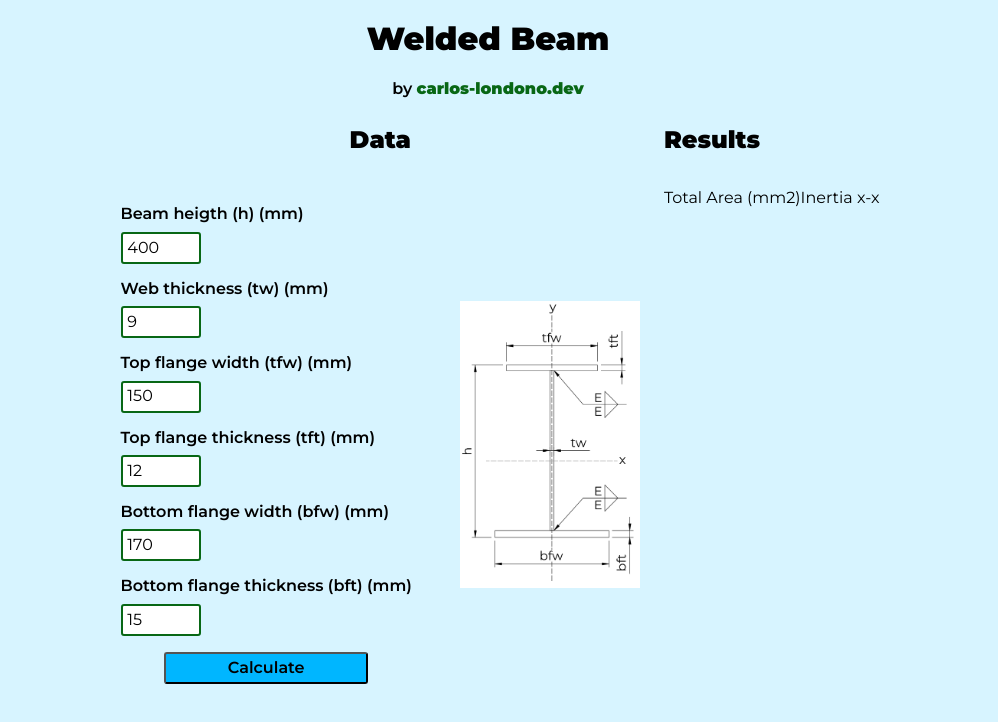
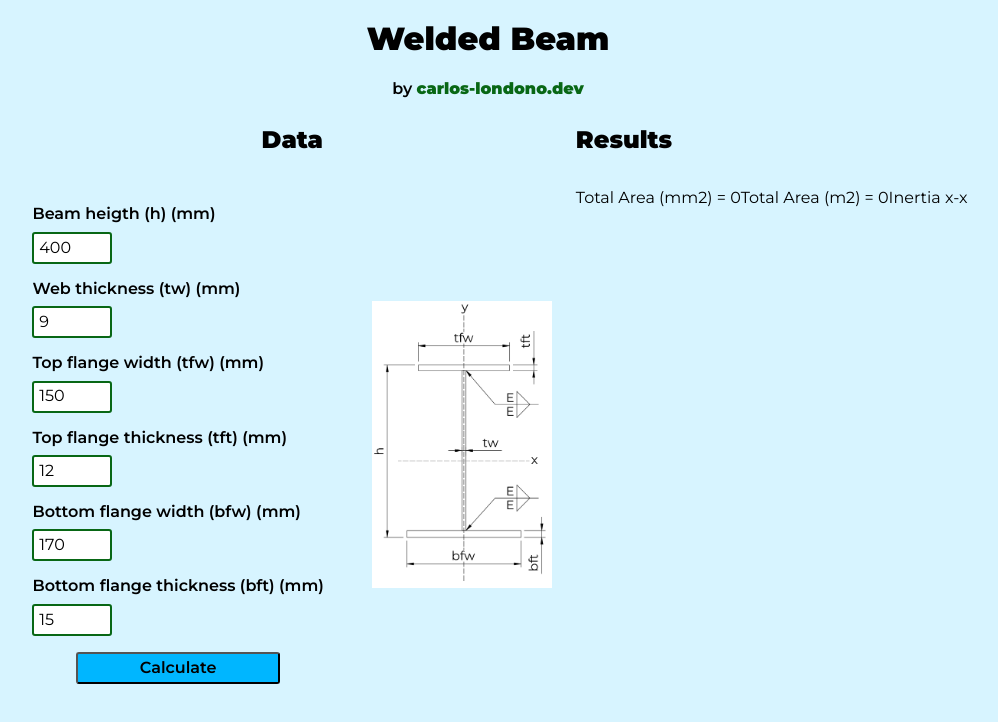
Before and after one commit to ClondonoM/react-css-welded-beam, a React (Vite) app: page / in a window 1280 px wide. Shown: the top 722 px of the page, without its empty margins (152-1150 px from the left). Built offline with nearby package versions, Linux system fonts and the light colour scheme.

Commit message:
adding props in all components

```diff
--- a/src/App.jsx
+++ b/src/App.jsx
@@ -4,7 +4,9 @@ import BeamData from './components/beamData/BeamData.jsx';
 import BeamResults from './components/beamResults/BeamResults.jsx';
 
 function App() {
-  const [properties, setProperties] = useState([]);
+  const [properties, setProperties] = useState({});
+
+  console.log('desde app', properties);
 
   return (
     <>
@@ -15,8 +17,8 @@ function App() {
         </a>
       </div>
       <div className={styles.container}>
-        <BeamData />
-        <BeamResults />
+        <BeamData setProperties={setProperties} />
+        <BeamResults properties={properties} />
       </div>
     </>
   );
--- a/src/components/beamData/BeamData.jsx
+++ b/src/components/beamData/BeamData.jsx
@@ -2,7 +2,7 @@ import Form from '../form/Form';
 import beam_I_W from '../../assets/beam_I_W.png';
 import styles from './beamData.module.css';
 
-const BeamData = () => {
+const BeamData = ({ setProperties }) => {
   return (
     <div className={styles.containerData}>
       <div>
@@ -10,10 +10,10 @@ const BeamData = () => {
       </div>
       <div className={styles.container}>
         <div className={styles.beamData}>
-          <Form />
+          <Form setProperties={setProperties} />
         </div>
         <div className={styles.beamImage}>
-          <img src={beam_I_W} alt='beam-image' />
+          <img src={beam_I_W} alt='beam' />
         </div>
       </div>
     </div>
--- a/src/components/beamResults/BeamResults.jsx
+++ b/src/components/beamResults/BeamResults.jsx
@@ -1,13 +1,25 @@
 import styles from './beamResults.module.css';
 
-const BeamResults = () => {
+const BeamResults = ({ properties }) => {
+  console.log('desde results', properties);
+  const area = () => {
+    let prop = '';
+    let a = 0;
+    for (prop in properties) {
+      a += properties[prop].t * properties[prop].w;
+    }
+    return a;
+  };
+  const steel = 7850;
+  console.log(area());
   return (
     <div className={styles.containerResults}>
       <div>
         <h2>Results</h2>
       </div>
       <div className={styles.container}>
-        <p>Total Area (mm2)</p>
+        <p>Total Area (mm2) = {area()}</p>
+        <p>Total Area (m2) = {area() / 1000000}</p>
         <p>Inertia x-x</p>
       </div>
     </div>
--- a/src/components/form/Form.jsx
+++ b/src/components/form/Form.jsx
@@ -1,33 +1,23 @@
-import { useEffect, useState } from 'react';
+import { useState } from 'react';
 import styles from './form.module.css';
 
-const Form = () => {
+const Form = ({ setProperties }) => {
   const [h, setH] = useState(400);
   const [tw, setTw] = useState(9);
   const [tfw, setTfw] = useState(150);
   const [tft, setTft] = useState(12);
   const [bfw, setBfw] = useState(170);
   const [bft, setBft] = useState(15);
-  // useEffect(() => {}, []);
 
   const handleSubmit = (e) => {
     e.preventDefault();
+    const beam = {
+      topF: { w: tfw, t: tft },
+      web: { w: h - tft - bft, t: tw },
+      botF: { w: bfw, t: bft },
+    };
 
-    console.log(
-      'h: ',
-      h,
-      'tw: ',
-      'tw: ',
-      tw,
-      'tfw: ',
-      tfw,
-      'tft: ',
-      tft,
-      'bfw: ',
-      bfw,
-      'bft: ',
-      bft
-    );
+    setProperties(beam);
   };
 
   return (
```
